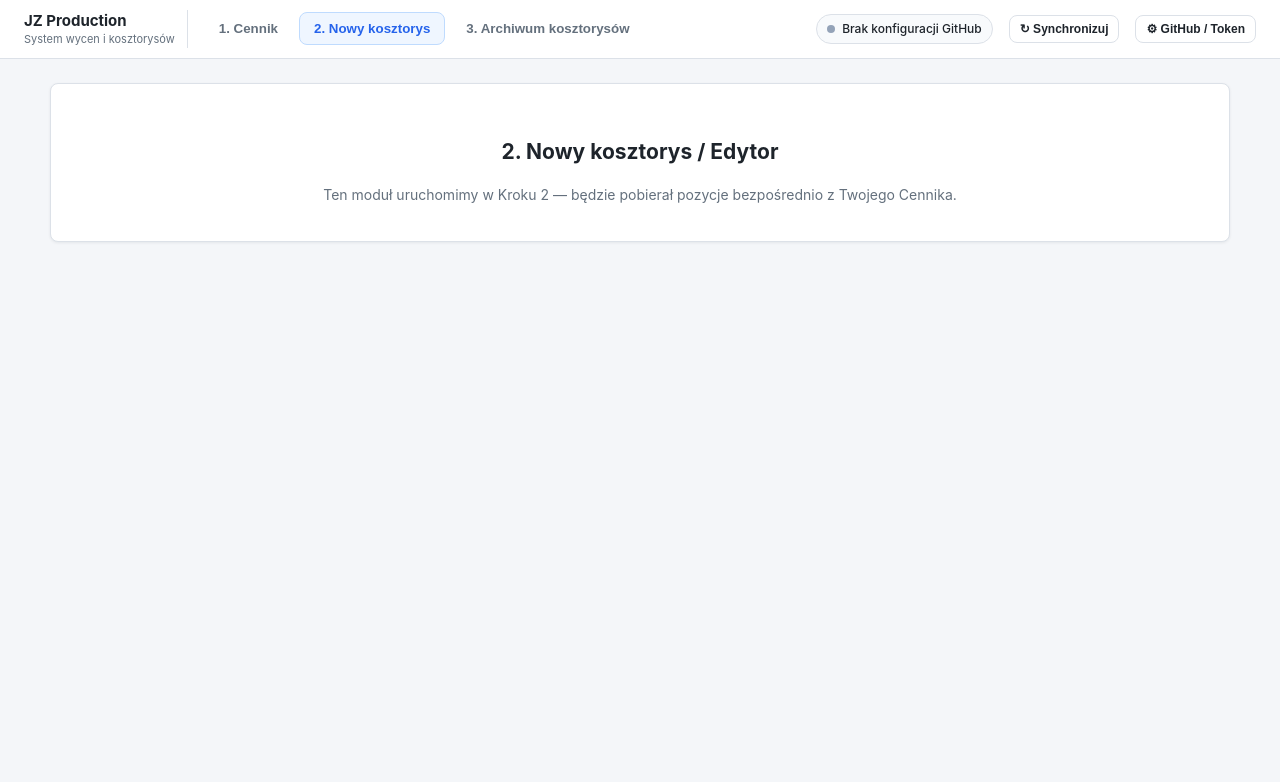
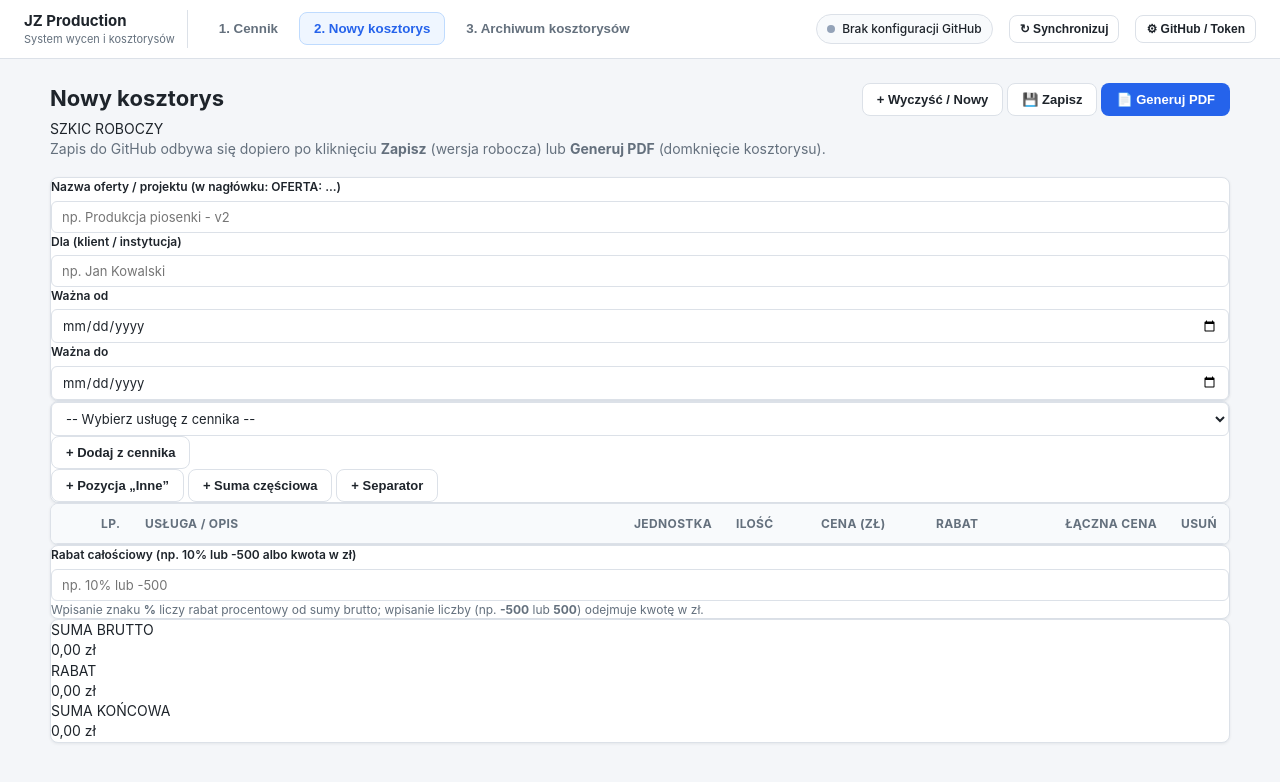
Before and after one commit to zamalares/JZKosztorysy, a plain HTML site: page index.html in a window 1280 px wide. Both pictures are taken after a click on the button "2. Nowy kosztorys". Drawn offline with Linux system fonts and the light colour scheme.

Commit message:
Refactor HTML structure for cost estimate editor

```diff
--- a/index.html
+++ b/index.html
@@ -77,18 +77,119 @@
               <th style="width: 70px; text-align: right;">Usuń</th>
             </tr>
           </thead>
-          <tbody id="pricelist-tbody">
-            <!-- Wiersze renderowane dynamicznie przez js/price-list.js -->
-          </tbody>
+          <tbody id="pricelist-tbody"></tbody>
         </table>
       </div>
     </section>
 
-    <!-- PODSTRONA 2: NOWY KOSZTORYS (Krok 2) -->
+    <!-- PODSTRONA 2: NOWY KOSZTORYS / EDYTOR -->
     <section id="view-editor" class="view">
-      <div class="card placeholder-box">
-        <h2>2. Nowy kosztorys / Edytor</h2>
-        <p class="muted">Ten moduł uruchomimy w Kroku 2 — będzie pobierał pozycje bezpośrednio z Twojego Cennika.</p>
+      <div class="view-header">
+        <div>
+          <div class="title-row">
+            <h1 id="editor-heading">Nowy kosztorys</h1>
+            <span id="editor-mode-badge" class="status-pill status-draft">SZKIC ROBOCZY</span>
+          </div>
+          <p class="muted" id="editor-subtitle">
+            Zapis do GitHub odbywa się dopiero po kliknięciu <strong>Zapisz</strong> (wersja robocza) lub <strong>Generuj PDF</strong> (domknięcie kosztorysu).
+          </p>
+        </div>
+
+        <div class="view-actions">
+          <button type="button" id="btn-new-estimate" class="btn btn-secondary">+ Wyczyść / Nowy</button>
+          <button type="button" id="btn-save-draft" class="btn btn-secondary">💾 Zapisz</button>
+          <button type="button" id="btn-generate-pdf" class="btn btn-primary">📄 Generuj PDF</button>
+        </div>
+      </div>
+
+      <!-- Nagłówek oferty i klienta -->
+      <div class="card editor-meta-card">
+        <div class="meta-grid">
+          <label class="field">
+            <span>Nazwa oferty / projektu (w nagłówku: OFERTA: ...)</span>
+            <input type="text" id="est-title" class="input" placeholder="np. Produkcja piosenki - v2" />
+          </label>
+
+          <label class="field">
+            <span>Dla (klient / instytucja)</span>
+            <input type="text" id="est-client" class="input" placeholder="np. Jan Kowalski" />
+          </label>
+
+          <label class="field">
+            <span>Ważna od</span>
+            <input type="date" id="est-valid-from" class="input" />
+          </label>
+
+          <label class="field">
+            <span>Ważna do</span>
+            <input type="date" id="est-valid-to" class="input" />
+          </label>
+        </div>
+      </div>
+
+      <!-- Pasek dodawania pozycji -->
+      <div class="card add-bar">
+        <div class="add-from-pricelist">
+          <select id="est-pricelist-select" class="input">
+            <option value="">-- Wybierz usługę z cennika --</option>
+          </select>
+          <button type="button" id="btn-add-from-pricelist" class="btn btn-secondary">+ Dodaj z cennika</button>
+        </div>
+
+        <div class="add-special-buttons">
+          <button type="button" id="btn-add-custom-item" class="btn btn-secondary">+ Pozycja „Inne”</button>
+          <button type="button" id="btn-add-subtotal" class="btn btn-secondary">+ Suma częściowa</button>
+          <button type="button" id="btn-add-separator" class="btn btn-secondary">+ Separator</button>
+        </div>
+      </div>
+
+      <!-- Tabela pozycji kosztorysu -->
+      <div class="card table-wrap">
+        <table class="data-table estimate-table" id="estimate-table">
+          <thead>
+            <tr>
+              <th style="width: 38px;" title="Przeciągnij wiersz"></th>
+              <th style="width: 44px;">Lp.</th>
+              <th>Usługa / opis</th>
+              <th style="width: 95px;">Jednostka</th>
+              <th style="width: 85px;">Ilość</th>
+              <th style="width: 115px;">Cena (zł)</th>
+              <th style="width: 120px;" title="Wpisz np. 10% lub -500 (kwota rabatu)">Rabat</th>
+              <th style="width: 125px; text-align: right;">Łączna cena</th>
+              <th style="width: 54px; text-align: right;" title="Usuń wiersz wraz z notatkami">Usuń</th>
+            </tr>
+          </thead>
+          <tbody id="estimate-tbody"></tbody>
+        </table>
+      </div>
+
+      <!-- Podsumowanie 2x2 i rabat całościowy -->
+      <div class="summary-grid">
+        <div class="card summary-discount-box">
+          <label class="field">
+            <span>Rabat całościowy (np. 10% lub -500 albo kwota w zł)</span>
+            <input
+              type="text"
+              id="est-global-discount"
+              class="input"
+              placeholder="np. 10% lub -500"
+            />
+          </label>
+          <p class="muted small">
+            Wpisanie znaku <strong>%</strong> liczy rabat procentowy od sumy brutto; wpisanie liczby (np. <strong>-500</strong> lub <strong>500</strong>) odejmuje kwotę w zł.
+          </p>
+        </div>
+
+        <div class="card summary-2x2">
+          <div class="sum-cell sum-label">SUMA BRUTTO</div>
+          <div class="sum-cell sum-value" id="sum-gross">0,00 zł</div>
+
+          <div class="sum-cell sum-label">RABAT</div>
+          <div class="sum-cell sum-value" id="sum-discount">0,00 zł</div>
+
+          <div class="sum-cell sum-label sum-final-label">SUMA KOŃCOWA</div>
+          <div class="sum-cell sum-value sum-final-value" id="sum-total">0,00 zł</div>
+        </div>
       </div>
     </section>
 
```
